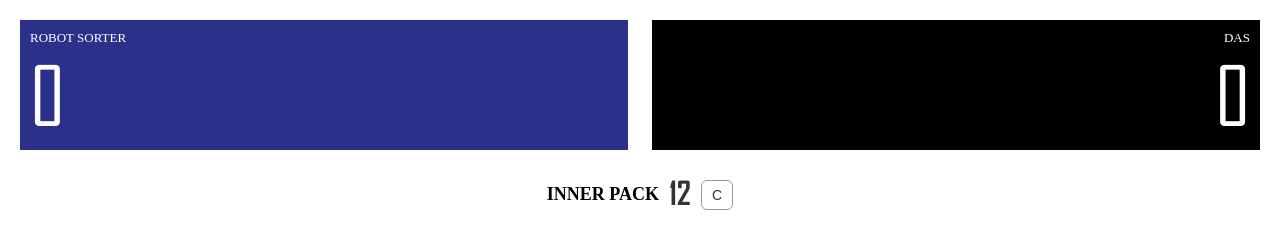
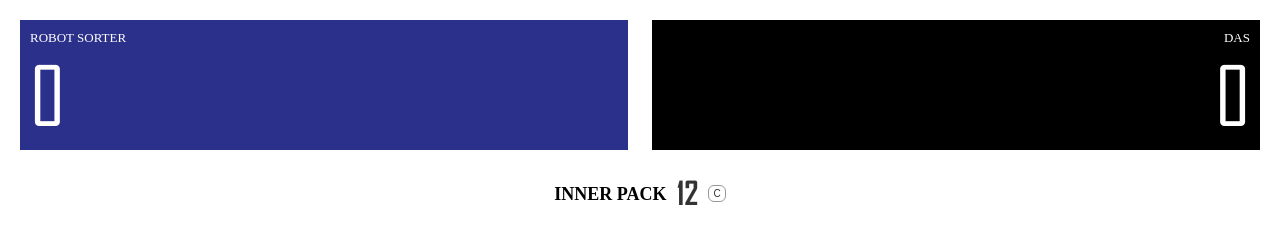
Before and after one commit to MartinLA1V/-box-calculator, a plain HTML site: page index.html in a window 1280 px wide. Shown: the top 236 px of the page. Drawn offline with Linux system fonts and the light colour scheme; files whose address does not match are found by name.

Commit message:
Add files via upload

```diff
--- a/style.css
+++ b/style.css
@@ -189,7 +189,8 @@ body {
 }
 .inner-pack-row label { white-space: nowrap; }
 .inner-pack button, .clear-inner-btn {
-  padding: 6px 10px; font-size: 14px; color: #333;
+  margin-bottom: 3px;
+  padding: 2px 4px; font-size: 10px; color: #333;
   border: 1px solid #999; border-radius: 6px;
   background-color: white; cursor: pointer;
   transition: background-color .2s, color .2s;
```
